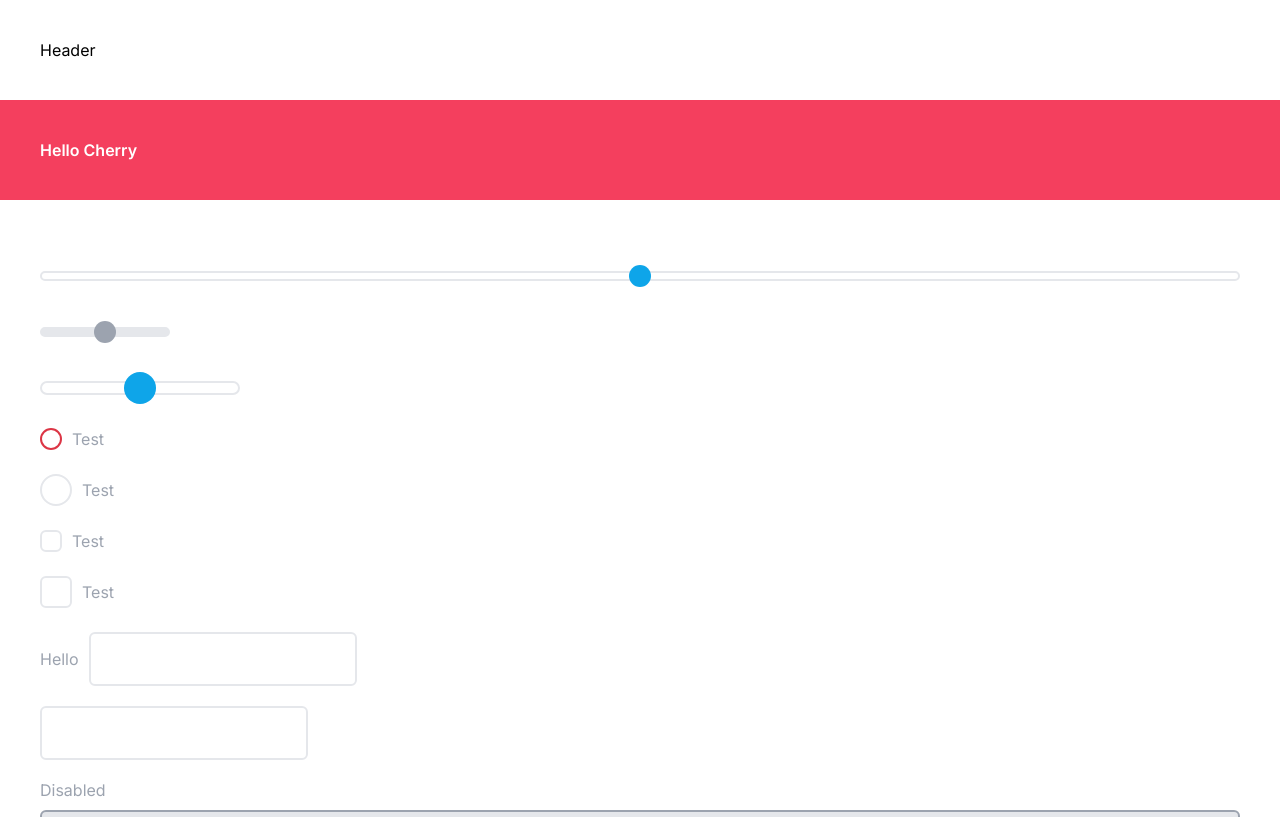
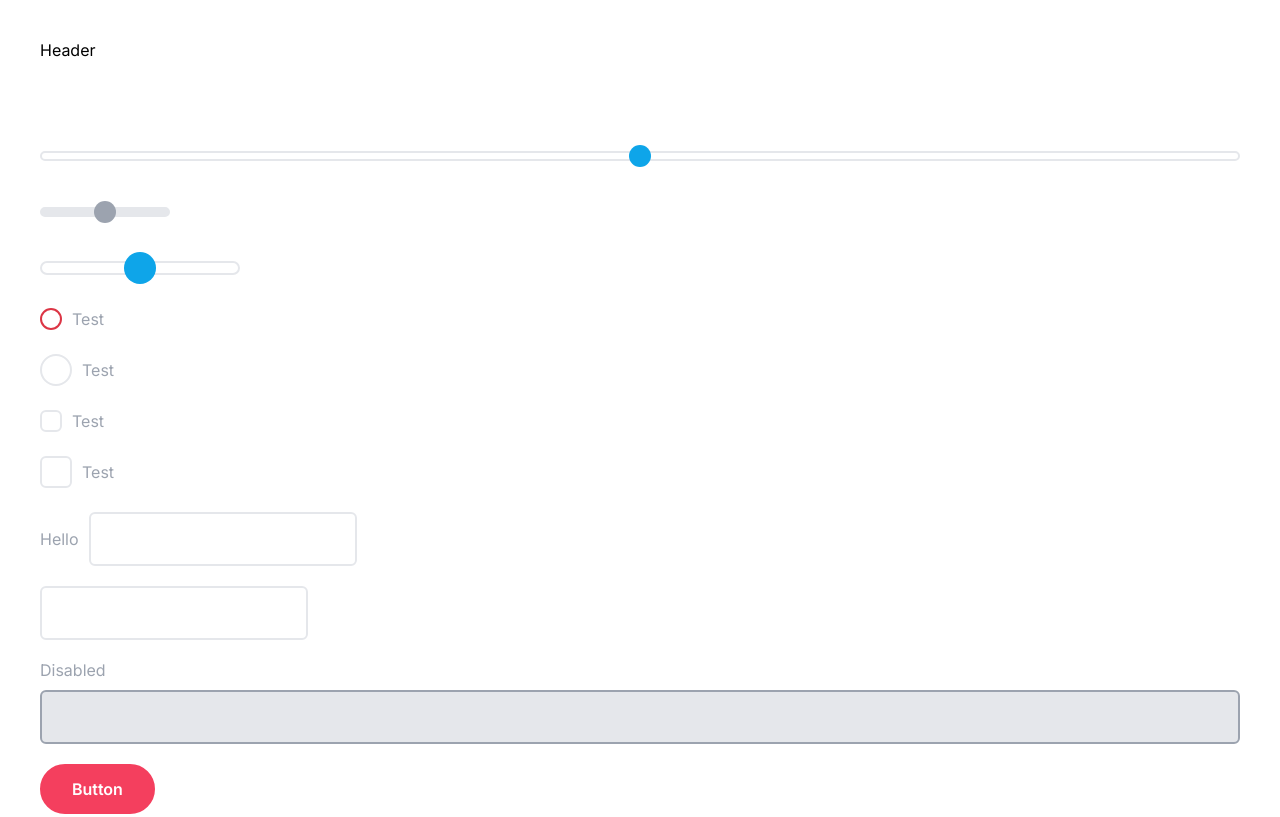
Before and after one commit to cherry-design-system/styled-components, a Next.js app: page / in a window 1280 px wide. Shown: the top 817 px of the page. Built offline with nearby package versions, Linux system fonts and the light colour scheme.

Commit message:
chore: cleanup

```diff
--- a/src/app/components/cherry/input.tsx
+++ b/src/app/components/cherry/input.tsx
@@ -1,9 +1,9 @@
 "use client";
 import React from "react";
 import styled from "styled-components";
+import { Theme } from "@/app/theme";
 import { IconCheck } from "./utils/icons";
 import { resetButton, resetInput } from "./utils/global";
-import { Theme } from "@/app/theme";
 
 interface InputProps extends React.InputHTMLAttributes<HTMLInputElement> {
 	children?: React.ReactNode;
--- a/src/app/page.tsx
+++ b/src/app/page.tsx
@@ -1,6 +1,5 @@
 import React from "react";
 import type { Metadata } from "next";
-import { StyledSample } from "@/app/sample";
 import { Container } from "@/app/components/cherry/container";
 import { Button } from "@/app/components/cherry/button";
 import { Input } from "@/app/components/cherry/input";
@@ -14,8 +13,6 @@ export const metadata: Metadata = {
 export default function Home() {
 	return (
 		<main>
-			<StyledSample>Hello Cherry</StyledSample>
-			<br />
 			<Container>
 				<RangeSlider $fullWidth />
 				<br />
--- a/src/app/sample.tsx
+++ /dev/null
@@ -1,14 +0,0 @@
-"use client";
-import styled from "styled-components";
-import { Theme, mq } from "@/app/theme";
-
-export const StyledSample = styled.div<{ theme: Theme }>`
-	background-color: ${({ theme }) => theme.colors.primary};
-	color: ${({ theme }) => theme.colors.light};
-	padding: 20px;
-	font-weight: 600;
-
-	${mq("lg")} {
-		padding: 40px;
-	}
-`;
```
